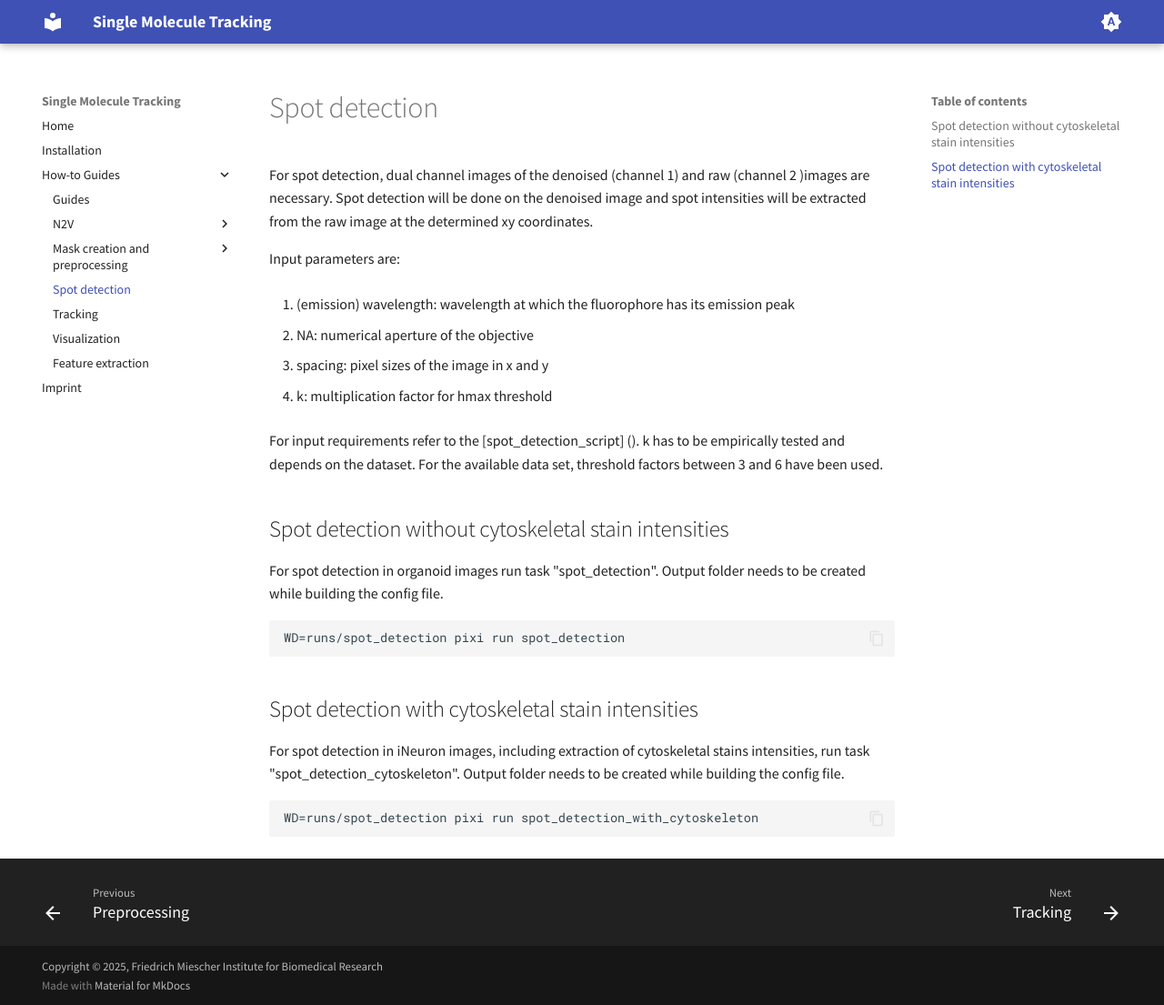
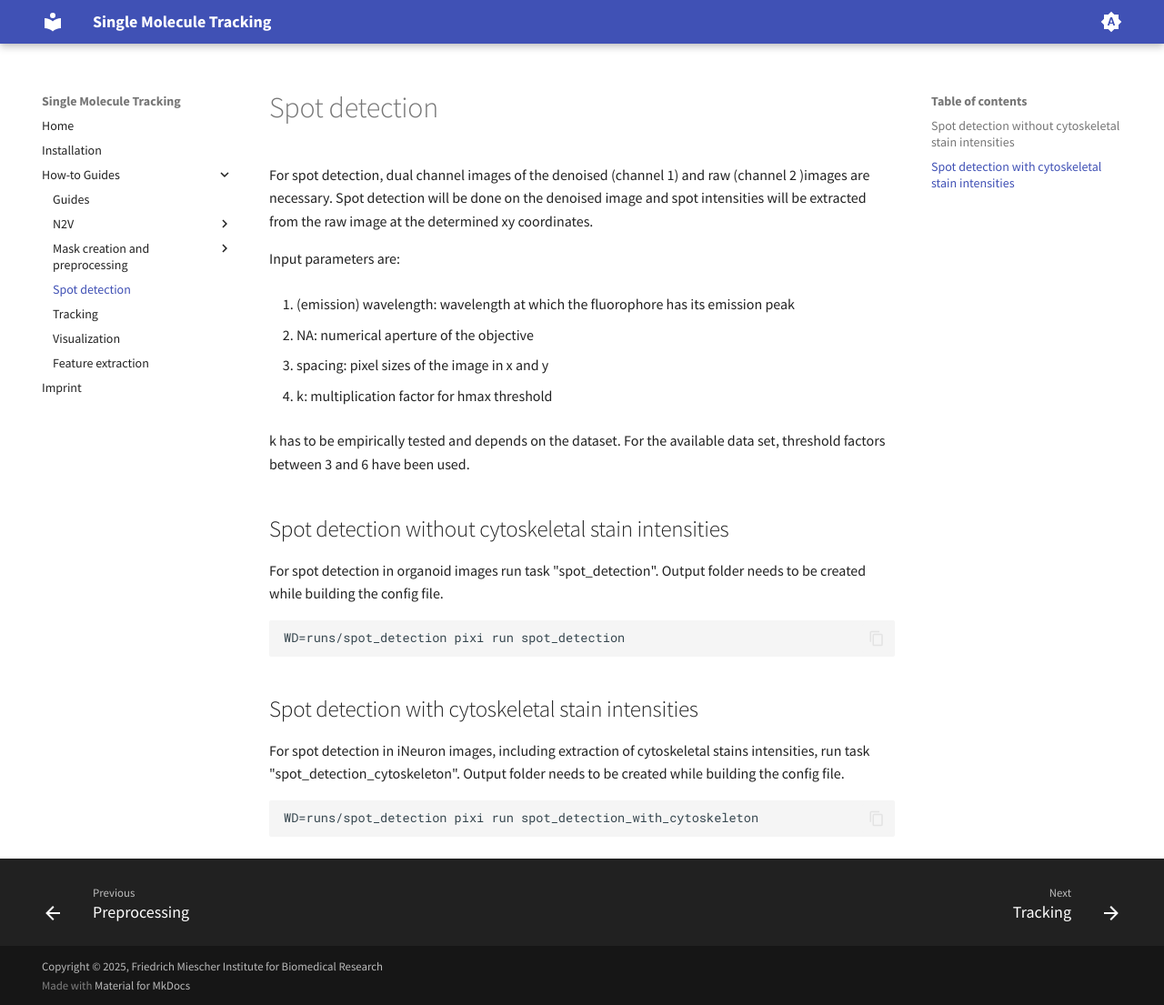
Before and after one commit to fmi-basel/singlemolecule-tracking, an MkDocs documentation site: the page built from docs/how_to/Spot-detection.md, in a window 1280 px wide and 1105 px high. Shown: the whole window at 91% size. Built offline with MkDocs 1.6.1 and Material for MkDocs 9.7.7, drawn with Linux system fonts in a browser that asks for light colours.

Commit message:
Description spot detection updated

```diff
--- a/docs/how_to/Spot-detection.md
+++ b/docs/how_to/Spot-detection.md
@@ -10,7 +10,7 @@ Input parameters are:
 
 1. k: multiplication factor for hmax threshold
 
-For input requirements refer to the [spot_detection_script] (). k has to be empirically tested and depends on the dataset. For the available data set, threshold factors between 3 and 6 have been used.
+k has to be empirically tested and depends on the dataset. For the available data set, threshold factors between 3 and 6 have been used.
 
 ## Spot detection without cytoskeletal stain intensities
 
```
